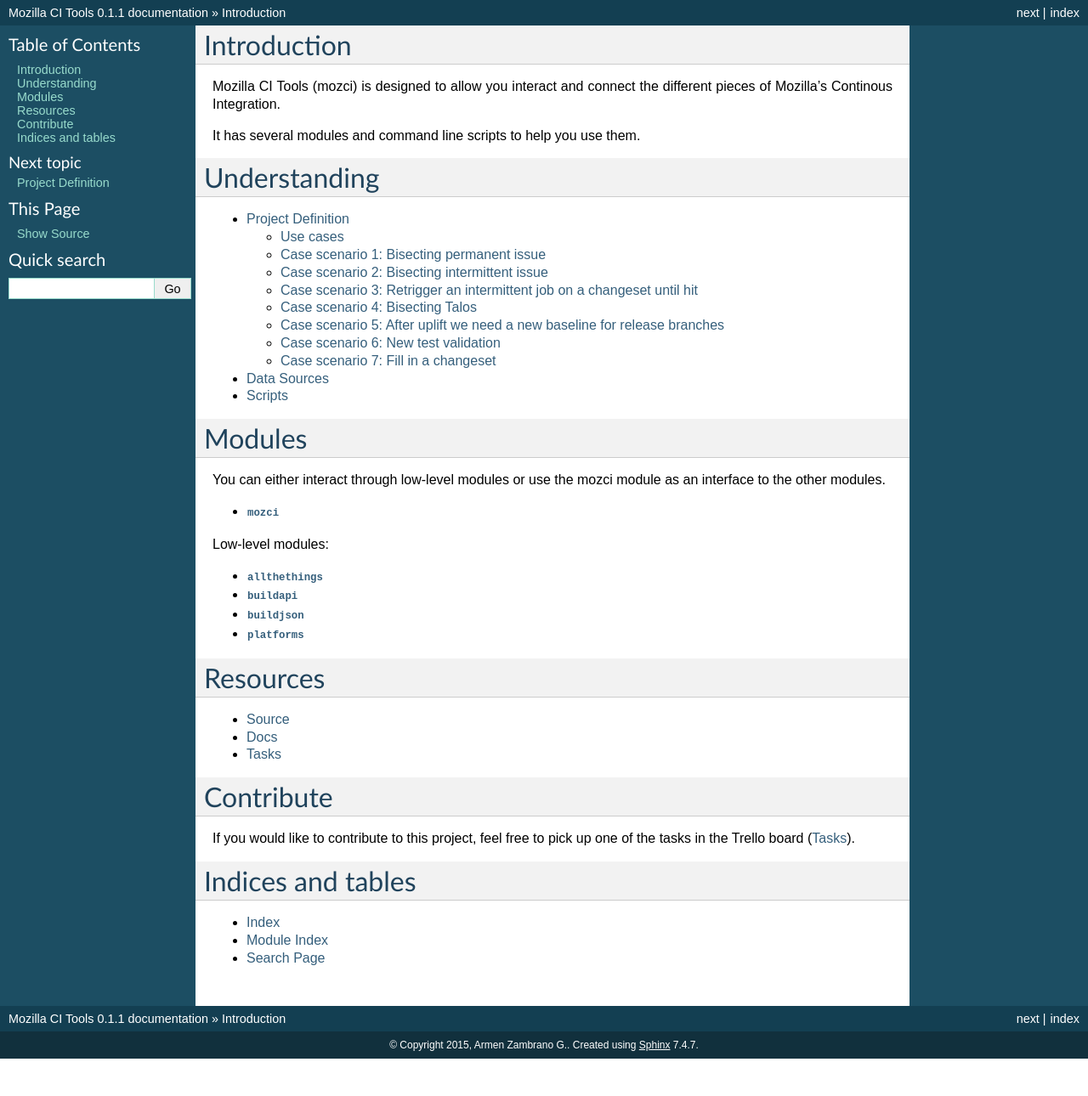
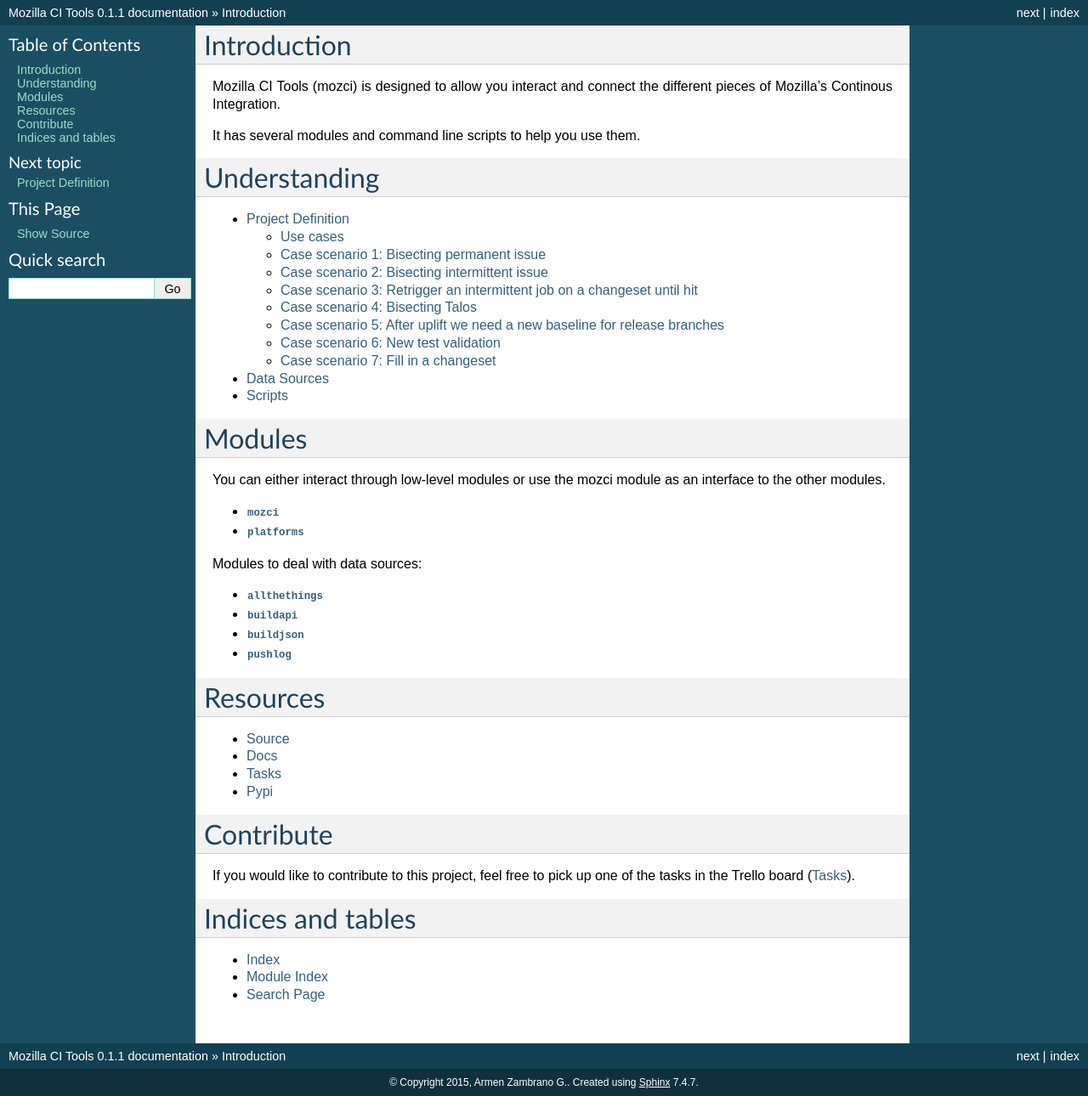
Before and after one commit to mozilla/mozilla_ci_tools, a Sphinx documentation site: the page built from docs/index.rst, in a window 1280 px wide. Shown: the whole page at 85% size. Built offline with Sphinx 7.4.7, drawn with Linux system fonts in a browser that asks for light colours; before the commit the page ends 1246 px from its top, so only the background shows below that.

Commit message:
Update documentation

```diff
--- a/docs/allthethings.rst
+++ b/docs/allthethings.rst
@@ -2,5 +2,5 @@
 ###################
 The module :mod:`allthethings`
 
-.. automodule:: mozci.allthethings
+.. automodule:: mozci.sources.allthethings
    :members:
--- a/docs/buildapi.rst
+++ b/docs/buildapi.rst
@@ -2,5 +2,5 @@
 ###############
 The module :mod:`buildapi`
 
-.. automodule:: mozci.buildapi
+.. automodule:: mozci.sources.buildapi
    :members:
--- a/docs/buildjson.rst
+++ b/docs/buildjson.rst
@@ -2,5 +2,5 @@
 ################
 The module :mod:`buildjson`
 
-.. automodule:: mozci.buildjson
+.. automodule:: mozci.sources.buildjson
    :members:
--- a/docs/index.rst
+++ b/docs/index.rst
@@ -29,8 +29,9 @@
    :maxdepth: 2
 
    mozci
+   platforms
 
-Low-level modules:
+Modules to deal with data sources:
 
 .. toctree::
    :maxdepth: 2
@@ -38,13 +39,14 @@
    allthethings
    buildapi
    buildjson
-   platforms
+   pushlog
 
 Resources
 =========
 * Source_
 * Docs_
 * Tasks_
+* Pypi_
 
 Contribute
 ==========
@@ -61,3 +63,4 @@
 .. _Source: https://github.com/armenzg/mozilla_ci_tools
 .. _Docs: https://mozilla-ci-tools.readthedocs.org
 .. _Tasks: https://trello.com/b/BplNxd94/mozilla-ci-tools-public
+.. _Pypi: https://pypi.python.org/pypi/mozci
--- /dev/null
+++ b/docs/pushlog.rst
@@ -0,0 +1,6 @@
+:mod:`pushlog`
+##############
+The module :mod:`pushlog`
+
+.. automodule:: mozci.sources.pushlog
+   :members:
```
Also changed, not shown: 1 other file.
